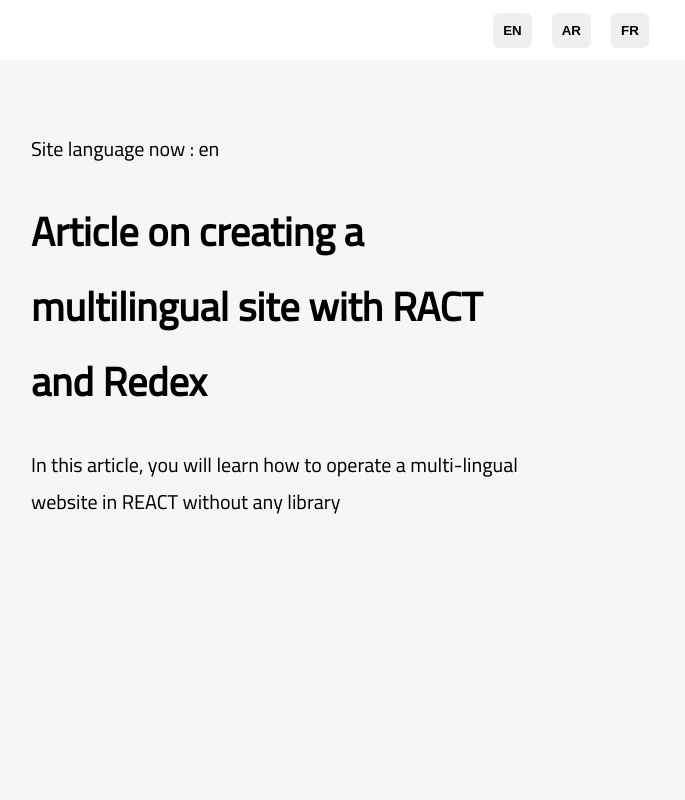
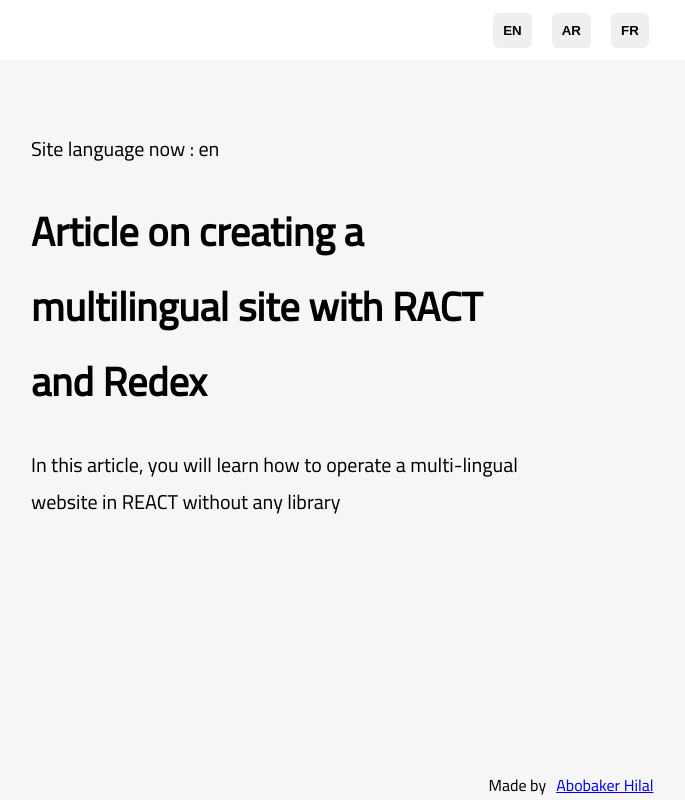
Before and after one commit to beko09/Multilingual-website-with-react-redux, a React (Create React App) app: page / in a window 1280 px wide. Shown: the whole page, without its empty margins (69-754 px from the left). Built offline with nearby package versions, Linux system fonts and the light colour scheme.

Commit message:
add footer

```diff
--- a/public/index.html
+++ b/public/index.html
@@ -4,41 +4,20 @@
     <meta charset="utf-8" />
     <link rel="icon" href="%PUBLIC_URL%/favicon.ico" />
     <meta name="viewport" content="width=device-width, initial-scale=1" />
-    <meta name="theme-color" content="#000000" />
+    <meta name="theme-color" content="#fff" />
     <meta
       name="description"
       content="Web site created using create-react-app"
     />
     <link rel="apple-touch-icon" href="%PUBLIC_URL%/logo192.png" />
     <link href="https://fonts.googleapis.com/css2?family=Cairo&display=swap" rel="stylesheet">
-    <!--
-      manifest.json provides metadata used when your web app is installed on a
-      user's mobile device or desktop. See https://developers.google.com/web/fundamentals/web-app-manifest/
-    -->
+
     <link rel="manifest" href="%PUBLIC_URL%/manifest.json" />
-    <!--
-      Notice the use of %PUBLIC_URL% in the tags above.
-      It will be replaced with the URL of the `public` folder during the build.
-      Only files inside the `public` folder can be referenced from the HTML.
 
-      Unlike "/favicon.ico" or "favicon.ico", "%PUBLIC_URL%/favicon.ico" will
-      work correctly both with client-side routing and a non-root public URL.
-      Learn how to configure a non-root public URL by running `npm run build`.
-    -->
-    <title>React App</title>
+    <title>Multilingual-website-with-react-redux</title>
   </head>
   <body>
-    <noscript>You need to enable JavaScript to run this app.</noscript>
     <div id="root"></div>
-    <!--
-      This HTML file is a template.
-      If you open it directly in the browser, you will see an empty page.
 
-      You can add webfonts, meta tags, or analytics to this file.
-      The build step will place the bundled scripts into the <body> tag.
-
-      To begin the development, run `npm start` or `yarn start`.
-      To create a production bundle, use `npm run build` or `yarn build`.
-    -->
   </body>
 </html>
--- a/src/App.js
+++ b/src/App.js
@@ -4,6 +4,7 @@ import Content from './components/content/Content';
 import { Provider } from 'react-redux';
 import { store, persister } from './redux/store';
 import { PersistGate } from 'redux-persist/es/integration/react';
+import Footer from './components/footer/Footer';
 class App extends Component {
   render(){
   return (
@@ -12,6 +13,7 @@ class App extends Component {
         <Fragment>
           <Navbar />
           <Content />
+          <Footer/>
         </Fragment>
       </PersistGate>
 
--- /dev/null
+++ b/src/components/footer/Footer.js
@@ -0,0 +1,8 @@
+import React from 'react'
+export default function footer() {
+    return (
+        <div className="footer">
+            Made by <a href='http://www.beko4learn.com'>Abobaker Hilal</a>
+        </div>
+    )
+}
--- a/src/components/navbar/index.js
+++ b/src/components/navbar/index.js
@@ -25,6 +25,7 @@ export class index extends Component {
                 languages={languages}
                 changeLang={this.changeLang}
             />
+
         )
     }
 }
--- a/src/index.css
+++ b/src/index.css
@@ -10,3 +10,14 @@ code {
   font-family: source-code-pro, Menlo, Monaco, Consolas, 'Courier New',
     monospace;
 }
+.footer{
+ position: fixed;
+    bottom: 0;
+    text-align: center;
+    display: flex;
+    justify-content: center;
+    width: 100%;
+}
+.footer a{
+  margin-left: 10px;
+}
```
